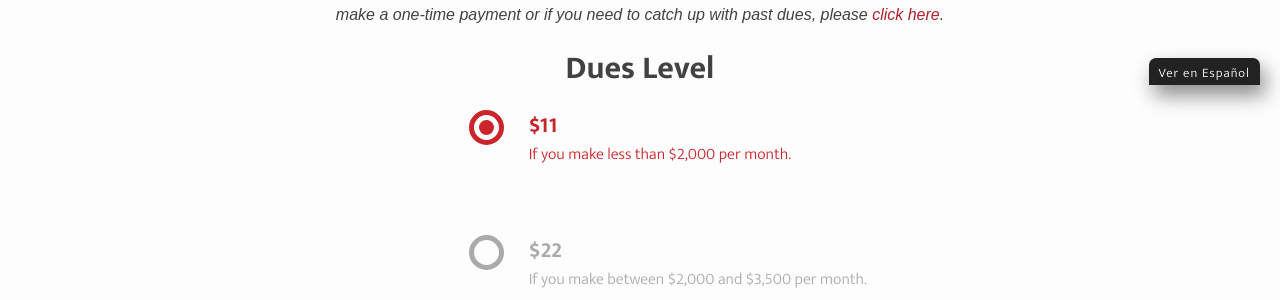
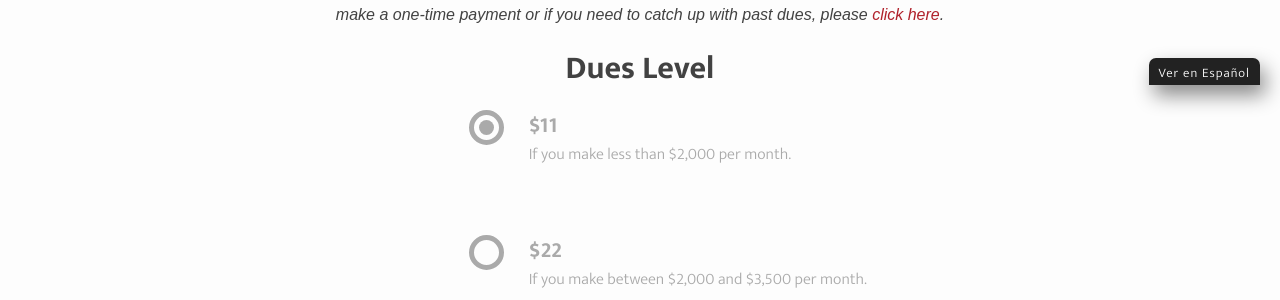
Before and after one commit to IWW-NYC-GMB/iww.nyc, a Jekyll site: the page built from dues.html, in a window 1280 px wide. Shown: the part 815-1115 px from the top of the page. Built offline with Jekyll 4.4.1, drawn with Linux system fonts in a browser that asks for light colours; some web fonts are replaced.

Commit message:
Update form.css

```diff
--- a/assets/form.css
+++ b/assets/form.css
@@ -102,7 +102,7 @@ div.duesLevels {
 }
 
 .duesLevels div:hover label {
-	color: #000000;
+	color: /*#000000*/#AAAAAA;
 }
 
 .duesLevels div .check {
@@ -121,7 +121,7 @@ div.duesLevels {
 }
 
 .duesLevels div:hover .check {
-	border: 5px solid #000000;
+	border: 5px solid /*#000000*/#AAAAAA;
 }
 
 .duesLevels div .check::before {
@@ -140,15 +140,15 @@ div.duesLevels {
 }
 
 input[type=radio]:checked ~ .check {
-	border: 5px solid #CB242B;
+	border: 5px solid /*#CB242B*/#AAAAAA;
 }
 
 input[type=radio]:checked ~ .check::before {
-	background: #CB242B;
+	background: /*#CB242B*/#AAAAAA;
 }
 
 input[type=radio]:checked ~ label {
-	color: #CB242B;
+	color: /*#CB242B*/#AAAAAA;
 }
 
 input[type=text], input[type=number], input[type=date] {
@@ -157,7 +157,7 @@ input[type=text], input[type=number], input[type=date] {
 	padding: 12px 20px;
 	text-align: center;
 	box-sizing: border-box;
-	border: 2px solid #272727;
+	border: 2px solid /*#272727*/#AAAAAA;
 	border-radius: 4px;
 	background: none;
 	-webkit-transition: background 0.25s linear;
@@ -168,7 +168,7 @@ input[type=text], input[type=number], input[type=date] {
 }
 
 input[type=text]:focus, input[type=number]:focus, input[type=date]:focus {
-	background: #000000;
+	background: /*#000000*/#AAAAAA;
 	color: #FFFFFF;
 }
 
@@ -178,7 +178,7 @@ input[type=text]:focus, input[type=number]:focus, input[type=date]:focus {
 	margin-top: 12px;
 	text-align: center;
 	box-sizing: border-box;
-	border: 2px solid #272727;
+	border: 2px solid /*#272727*/#AAAAAA;
 	border-radius: 4px;
 	-webkit-appearance: none;
 	-moz-appearance: none;
@@ -193,7 +193,7 @@ input[type=text]:focus, input[type=number]:focus, input[type=date]:focus {
 }
 
 #pp-select:focus {
-	background: #000000;
+	background: /*#000000*/#AAAAAA;
 	color: #FFFFFF;
 }
 
@@ -211,7 +211,7 @@ label.pp-select {
 	font-size: 60%;
 	line-height: 65px;
 	padding: 0px 7px;
-	background: #000000;
+	background: /*#000000*/#AAAAAA;
 	color: #FFFFFF;
 	pointer-events: none;
 	-webkit-border-radius: 0 6px 6px 0;
```
